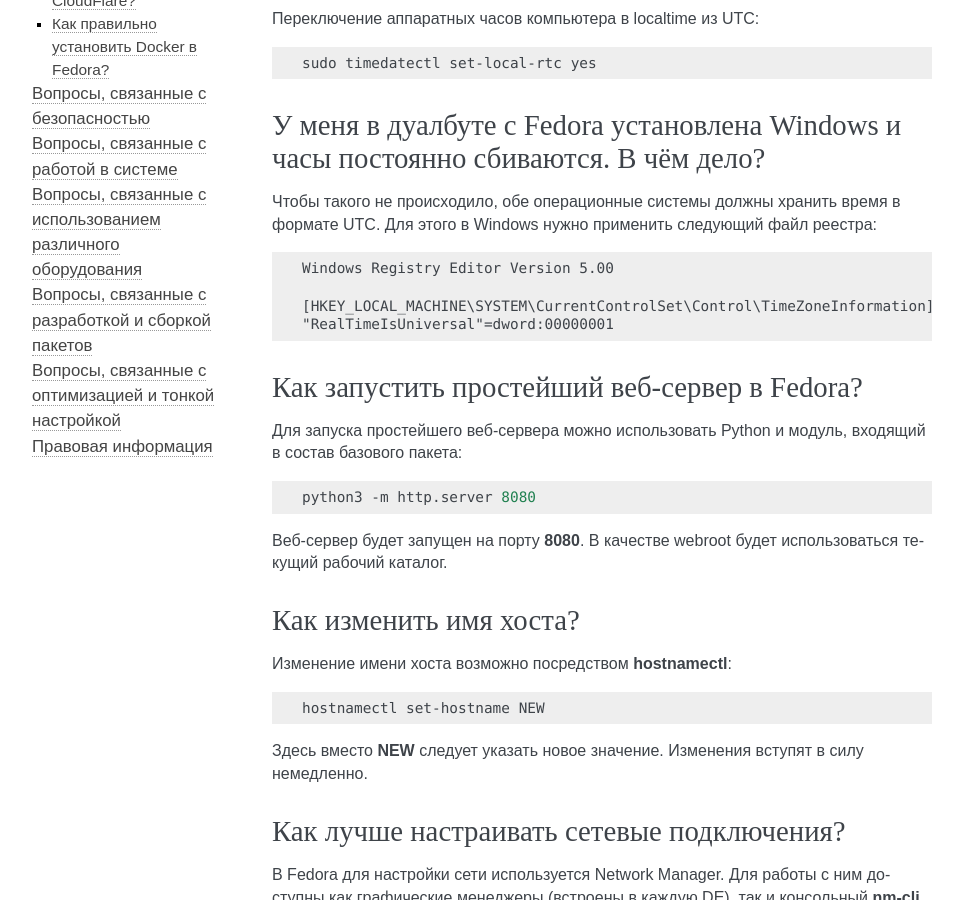
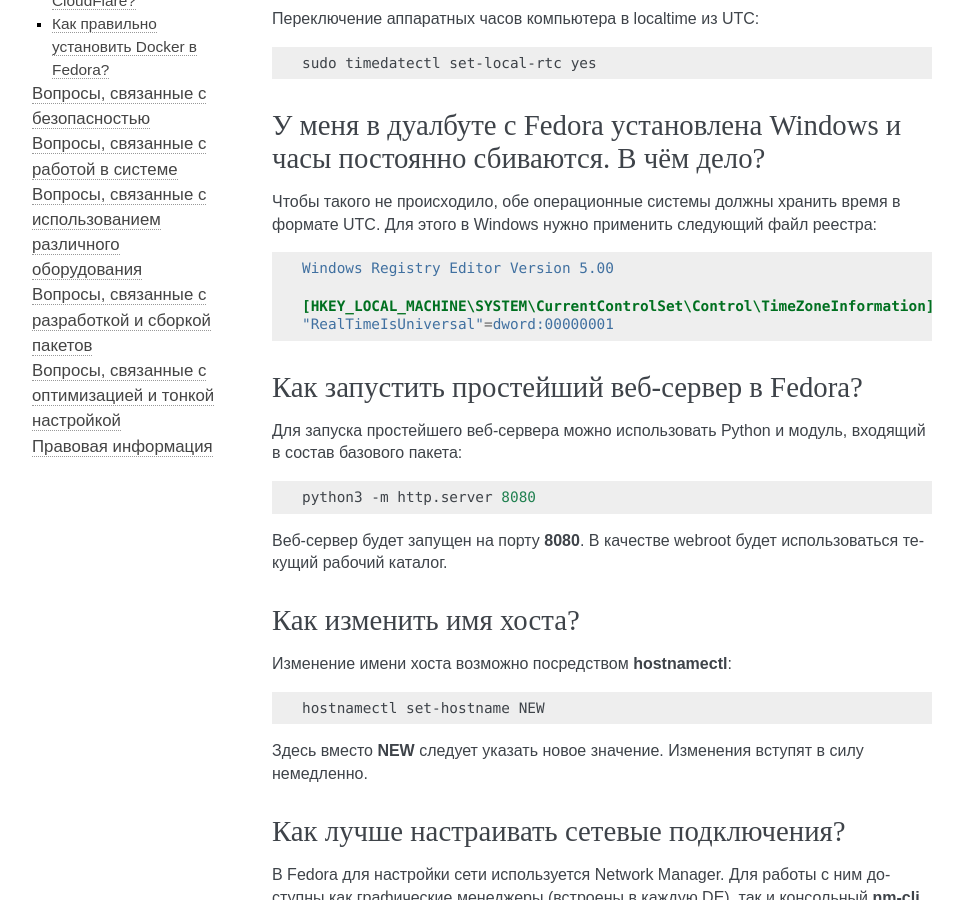
Before and after one commit to RussianFedora/FAQ, a Sphinx documentation site: the page built from source/administration.rst, in a window 1280 px wide and 900 px high, scrolled down 3962 px. Shown: the whole window, without its empty margins (148-1111 px from the left). Built offline with Sphinx 7.4.7, drawn with Linux system fonts in a browser that asks for light colours.

Commit message:
Enabled REG syntax highlighting in windows-utc question.

```diff
--- a/source/administration.rst
+++ b/source/administration.rst
@@ -267,7 +267,7 @@
 
 Чтобы такого не происходило, обе операционные системы должны хранить время в формате UTC. Для этого в Windows нужно применить следующий файл реестра:
 
-.. code-block:: text
+.. code-block:: ini
 
     Windows Registry Editor Version 5.00
 
```
